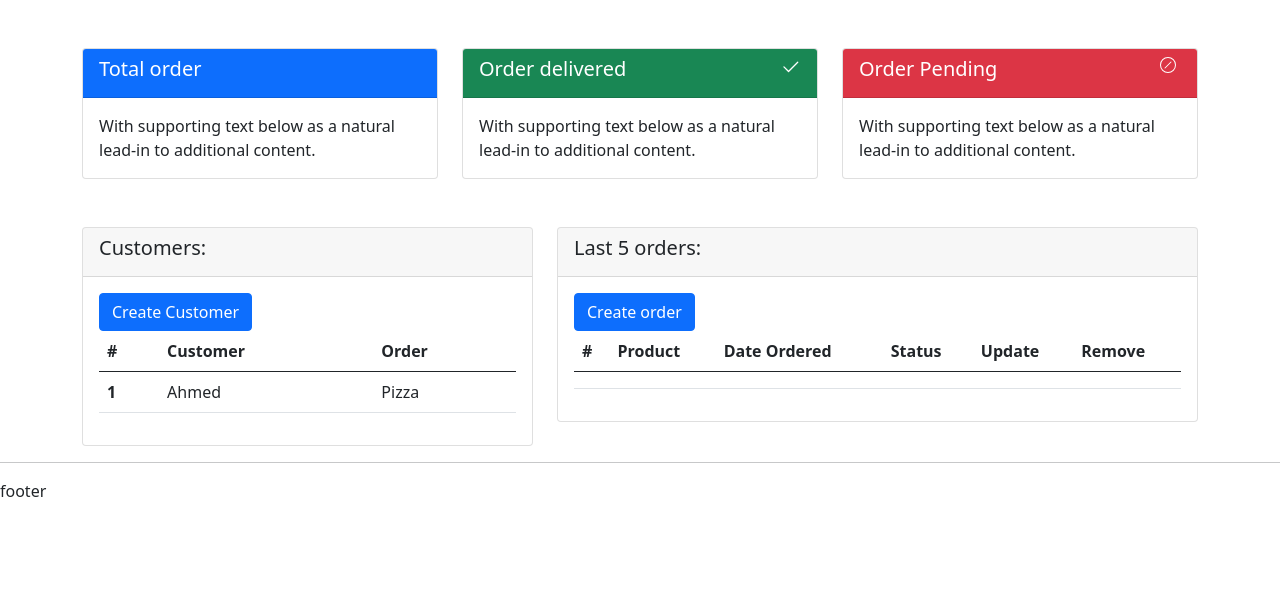
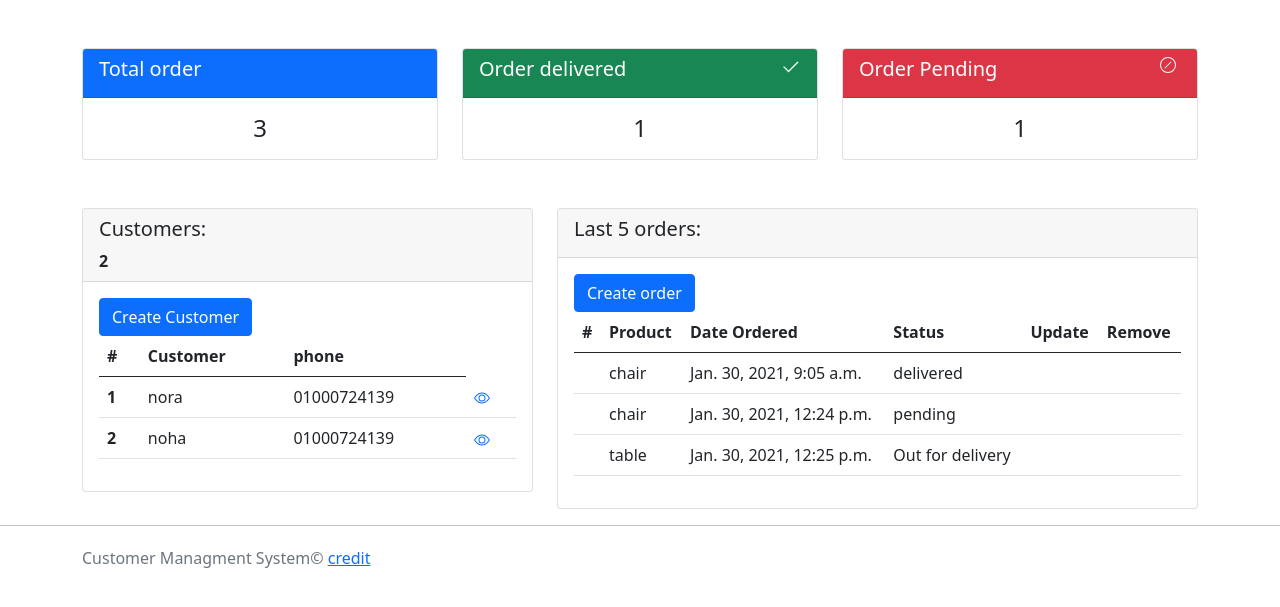
Before and after one commit to Norhanms/CustomerManagement, a Django app: page / in a window 1280 px wide. Shown: the part 56-663 px from the top of the page. Run offline with Django 3.2, Linux system fonts and the light colour scheme; data comes from the database, SQL or seed files in the repository; both versions use the stored data as it was after the commit; lists and menus that the app fills with data are empty.

Commit message:
creating dynamic urls, fetching data from databse to views then to templates

```diff
--- a/crm/accounts/models.py
+++ b/crm/accounts/models.py
@@ -36,7 +36,7 @@ class Product(models.Model):
 
 class Order(models.Model):
     STATUS = (
-        ('Pending', 'Pending'),
+        ('pending', 'pending'),
         ('Out for delivery', 'Out for delivery'),
         ('delivered', 'delivered'),
     )
--- a/crm/accounts/templates/accounts/dashboard.html
+++ b/crm/accounts/templates/accounts/dashboard.html
@@ -8,6 +8,7 @@
             <div class="card">
                 <div class="card-header">
                     <h5>Customers:</h5>
+                    <strong> {{total_customers}}</strong>
                 </div>
                 <div class="card-body">
 
@@ -17,17 +18,29 @@
                             <tr>
                                 <th scope="col">#</th>
                                 <th scope="col">Customer</th>
-                                <th scope="col">Order</th>
+                                <th scope="col">phone</th>
 
                             </tr>
                         </thead>
                         <tbody>
+                            {%for c in customers %}
                             <tr>
-                                <th scope="row">1</th>
-                                <td>Ahmed</td>
-                                <td>Pizza</td>
+                                <th scope="row">{{c.id}}</th>
+                                <td>{{c.name}}</td>
+                                <td>{{c.phone}}</td>
+                                <td>
+                                    <a href="{%url 'customer' c.id%}">
+                                        <svg xmlns="http://www.w3.org/2000/svg" width="16" height="16"
+                                            fill="currentColor" class="bi bi-eye" viewBox="0 0 16 16">
+                                            <path
+                                                d="M16 8s-3-5.5-8-5.5S0 8 0 8s3 5.5 8 5.5S16 8 16 8zM1.173 8a13.133 13.133 0 0 1 1.66-2.043C4.12 4.668 5.88 3.5 8 3.5c2.12 0 3.879 1.168 5.168 2.457A13.133 13.133 0 0 1 14.828 8c-.058.087-.122.183-.195.288-.335.48-.83 1.12-1.465 1.755C11.879 11.332 10.119 12.5 8 12.5c-2.12 0-3.879-1.168-5.168-2.457A13.134 13.134 0 0 1 1.172 8z" />
+                                            <path
+                                                d="M8 5.5a2.5 2.5 0 1 0 0 5 2.5 2.5 0 0 0 0-5zM4.5 8a3.5 3.5 0 1 1 7 0 3.5 3.5 0 0 1-7 0z" />
+                                        </svg>
+                                    </a>
+                                </td>
                             </tr>
-
+                            {%endfor%}
                         </tbody>
                     </table>
                 </div>
@@ -40,7 +53,7 @@
                 </div>
                 <div class="card-body">
 
-                    <a class="btn btn-primary" href="">Create order</a>
+                    <a class="btn btn-primary" href="{% url 'create_order'%}">Create order</a>
                     <table class="table">
                         <thead>
                             <tr>
@@ -54,14 +67,16 @@
                             </tr>
                         </thead>
                         <tbody>
+                            {%for order in orders %}
                             <tr>
                                 <th scope="row"></th>
-                                <td></td>
-                                <td></td>
-                                <td></td>
+                                <td>{{order.product}}</td>
+                                <td>{{order.date_created}}</td>
+                                <td>{{order.status}}</td>
                                 <td></td>
                                 <td></td>
                             </tr>
+                            {%endfor%}
 
                         </tbody>
                     </table>
--- a/crm/accounts/templates/accounts/main.html
+++ b/crm/accounts/templates/accounts/main.html
@@ -18,7 +18,15 @@
 
 
     <hr>
-    <footer>footer</footer>
+
+    <footer class="text-muted py-1">
+        <div class="container">
+
+            <p class="mb-1">Customer Managment System&copy; <a
+                    href="https://www.youtube.com/playlist?list=PL-51WBLyFTg2vW-_6XBoUpE7vpmoR3ztO">credit</a> </p>
+
+        </div>
+    </footer>
 
 
     <script src="https://cdn.jsdelivr.net/npm/bootstrap@5.0.0-beta1/dist/js/bootstrap.bundle.min.js"
--- a/crm/accounts/templates/accounts/navbar.html
+++ b/crm/accounts/templates/accounts/navbar.html
@@ -11,7 +11,7 @@
                     <a class="nav-link active" aria-current="page" href="{% url 'home'%}">Dashboard</a>
                 </li>
                 <li class="nav-item">
-                    <a class="nav-link" href="{% url 'customer'%}">Customer</a>
+                    <a class="nav-link" href="">Customer</a>
                 </li>
 
                 <li class="nav-item">
--- a/crm/accounts/templates/accounts/status.html
+++ b/crm/accounts/templates/accounts/status.html
@@ -8,9 +8,9 @@
                     <h5 class="card-title">Total order</h5>
 
                 </div>
-                <div class="card-body">
+                <div class="card-body text-center">
 
-                    <p class="card-text">With supporting text below as a natural lead-in to additional content.</p>
+                    <h4 class="card-text">{{total_orders}}</h4>
 
                 </div>
             </div>
@@ -25,9 +25,9 @@
                             d="M13.854 3.646a.5.5 0 0 1 0 .708l-7 7a.5.5 0 0 1-.708 0l-3.5-3.5a.5.5 0 1 1 .708-.708L6.5 10.293l6.646-6.647a.5.5 0 0 1 .708 0z" />
                     </svg>
                 </div>
-                <div class="card-body">
+                <div class="card-body text-center">
 
-                    <p class="card-text">With supporting text below as a natural lead-in to additional content.</p>
+                    <h4 class="card-text">{{delivered}}</h4>
 
                 </div>
             </div>
@@ -42,9 +42,9 @@
                         <path d="M11.354 4.646a.5.5 0 0 0-.708 0l-6 6a.5.5 0 0 0 .708.708l6-6a.5.5 0 0 0 0-.708z" />
                     </svg>
                 </div>
-                <div class="card-body">
+                <div class="card-body text-center">
 
-                    <p class="card-text">With supporting text below as a natural lead-in to additional content.</p>
+                    <h4 class="card-text">{{pending}}</h4>
 
                 </div>
             </div>
--- a/crm/accounts/urls.py
+++ b/crm/accounts/urls.py
@@ -1,8 +1,9 @@
 from django.urls import path
-from .views import home, products, customer
+from .views import home, products, customer, createOrder
 
 urlpatterns = [
     path('', home, name='home'),
     path('products/', products, name='products'),
-    path('customer', customer, name='customer')
+    path('customer/<str:pk_test>', customer, name='customer'),
+    path('create_order/', createOrder, name='create_order'),
 ]
--- a/crm/accounts/views.py
+++ b/crm/accounts/views.py
@@ -1,16 +1,48 @@
 from django.shortcuts import render
-from django.http import HttpResponse
+from .models import *
 
 # Create your views here.
 
 
 def home(request):
-    return render(request, 'accounts/dashboard.html')
+    orders = Order.objects.all()
+    customers = Customer.objects.all()
+    total_customers = customers.count()
+    total_orders = orders.count()
+    delivered = orders.filter(status='delivered').count()
+    pending = orders.filter(status='pending').count()
+    print(pending)
+    context = {
+        'orders': orders,
+        'customers': customers,
+        'total_customers': total_customers,
+        'total_orders': total_orders,
+        'delivered': delivered,
+        'pending': pending
+
+    }
+    print(pending)
+    return render(request, 'accounts/dashboard.html', context)
 
 
 def products(request):
-    return render(request, 'accounts/products.html')
+    products = Product.objects.all()
+    return render(request, 'accounts/products.html', {'products': products})
 
 
-def customer(request):
-    return render(request, 'accounts/customer.html')
+def customer(request, pk_test):
+    customer = Customer.objects.get(id=pk_test)
+    orders = customer.order_set.all()
+    order_count = customer.order_set.count()  # orders.count()
+    context = {
+        'customer': customer,
+        'orders': orders,
+        'order_count': order_count,
+    }
+
+    return render(request, 'accounts/customer.html', context)
+
+
+def createOrder(request):
+    context = {}
+    return render(request, 'accounts/order_form.html', context)
```
Also changed, not shown: crm/accounts/templates/accounts/customer.html (+63 -6 lines), crm/accounts/templates/accounts/order_form.html (added, +12 -0 lines), crm/accounts/templates/accounts/products.html (+25 -1 lines), crm/db.sqlite3.
